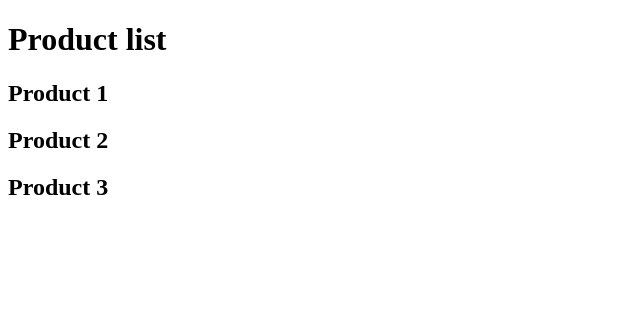
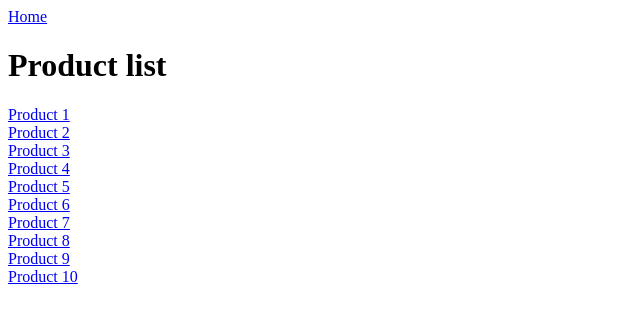
Before and after one commit to Erikote04/SvelteKit-Demo, a SvelteKit app: page /products in a window 1280 px wide. Shown: the top 320 px of the page, without its empty margins (0-640 px from the left). Built offline with nearby package versions, Linux system fonts and the light colour scheme.

Commit message:
[Navigation] Navigating with HTML links (<a>)

```diff
--- a/src/routes/[[lang]]/+page.svelte
+++ b/src/routes/[[lang]]/+page.svelte
@@ -10,3 +10,7 @@
 </script>
 
 <h1>{greeting}</h1>
+
+<a href="/blog">Blog</a>
+<a href="/docs">Docs</a>
+<a href="/products">Products</a>
--- a/src/routes/products/+page.svelte
+++ b/src/routes/products/+page.svelte
@@ -1,4 +1,9 @@
+<a href="/">Home</a>
+
 <h1>Product list</h1>
-<h2>Product 1</h2>
-<h2>Product 2</h2>
-<h2>Product 3</h2>
+
+{#each Array(10) as _, i}
+	<div>
+		<a href="products/{i + 1}">Product {i + 1}</a>
+	</div>
+{/each}
```
